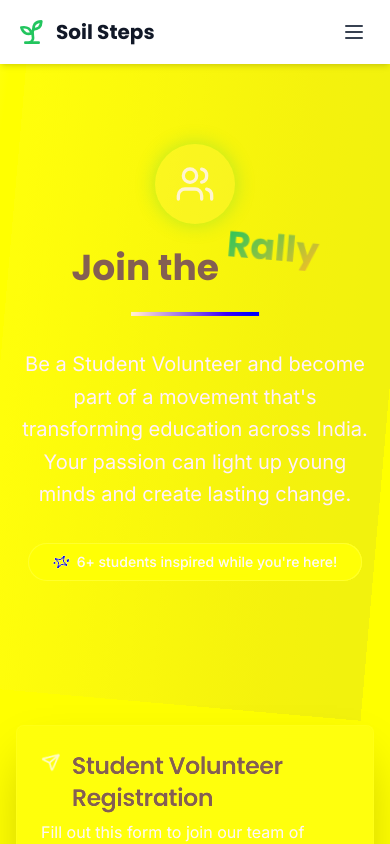
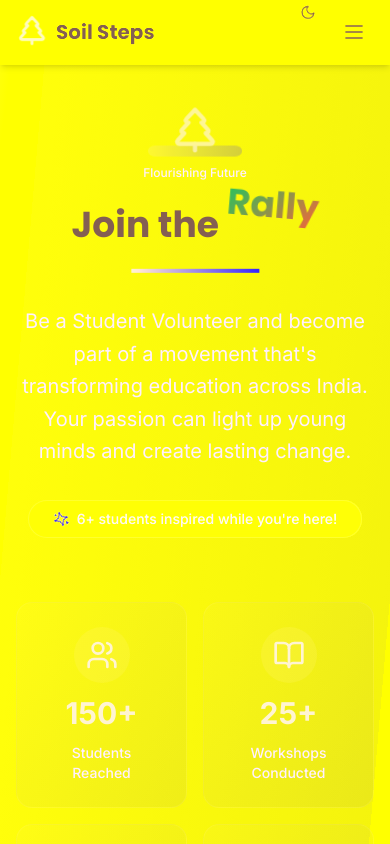
Before and after one commit to Govarthan30/soil-steps-rally-hub, a React (Vite) app: page /contact in a window 390 px wide. Shown: the top 844 px of the page. Built offline with nearby package versions, Linux system fonts and the light colour scheme.

Commit message:
Refactor: Improve colors, add tree animation, and mode toggle
- Changed the yellow color to a different one.
- Added a tree growing animation related to the "Soil Steps" title.
- Added the mode change button to all pages.
- Added other innovations.

```diff
--- /dev/null
+++ b/src/components/InteractiveCounter.tsx
@@ -0,0 +1,92 @@
+
+import { useState, useEffect } from "react";
+import { Users, BookOpen, Target, Sparkles } from "lucide-react";
+
+interface CounterProps {
+  icon: React.ElementType;
+  targetValue: number;
+  label: string;
+  duration?: number;
+  suffix?: string;
+}
+
+const AnimatedCounter = ({ icon: Icon, targetValue, label, duration = 2000, suffix = "" }: CounterProps) => {
+  const [count, setCount] = useState(0);
+  const [isVisible, setIsVisible] = useState(false);
+
+  useEffect(() => {
+    const observer = new IntersectionObserver(
+      ([entry]) => {
+        if (entry.isIntersecting) {
+          setIsVisible(true);
+        }
+      },
+      { threshold: 0.1 }
+    );
+
+    const element = document.getElementById(`counter-${label}`);
+    if (element) observer.observe(element);
+
+    return () => observer.disconnect();
+  }, [label]);
+
+  useEffect(() => {
+    if (!isVisible) return;
+
+    const increment = targetValue / (duration / 50);
+    const timer = setInterval(() => {
+      setCount((prevCount) => {
+        const nextCount = prevCount + increment;
+        if (nextCount >= targetValue) {
+          clearInterval(timer);
+          return targetValue;
+        }
+        return nextCount;
+      });
+    }, 50);
+
+    return () => clearInterval(timer);
+  }, [isVisible, targetValue, duration]);
+
+  return (
+    <div id={`counter-${label}`} className="group cursor-pointer p-6 rounded-2xl bg-gradient-to-br from-primary/5 to-secondary/5 hover:from-primary/10 hover:to-secondary/10 transition-all duration-300 hover:scale-105 border border-primary/10">
+      <div className="flex flex-col items-center space-y-3">
+        <div className="p-3 bg-primary/10 rounded-full group-hover:bg-primary/20 transition-colors">
+          <Icon className="h-8 w-8 text-primary group-hover:scale-110 transition-transform" />
+        </div>
+        <div className="text-3xl font-bold text-primary">
+          {Math.floor(count)}{suffix}
+        </div>
+        <div className="text-sm font-medium text-muted-foreground text-center">
+          {label}
+        </div>
+      </div>
+    </div>
+  );
+};
+
+const InteractiveCounter = () => {
+  const counters = [
+    { icon: Users, targetValue: 150, label: "Students Reached", suffix: "+" },
+    { icon: BookOpen, targetValue: 25, label: "Workshops Conducted", suffix: "+" },
+    { icon: Target, targetValue: 10, label: "Cities Covered", suffix: "+" },
+    { icon: Sparkles, targetValue: 100, label: "Dreams Ignited", suffix: "%" }
+  ];
+
+  return (
+    <div className="grid grid-cols-2 md:grid-cols-4 gap-4">
+      {counters.map((counter, index) => (
+        <AnimatedCounter
+          key={index}
+          icon={counter.icon}
+          targetValue={counter.targetValue}
+          label={counter.label}
+          suffix={counter.suffix}
+          duration={2000 + index * 200}
+        />
+      ))}
+    </div>
+  );
+};
+
+export default InteractiveCounter;
--- a/src/components/Navigation.tsx
+++ b/src/components/Navigation.tsx
@@ -1,7 +1,8 @@
 
 import { useState } from "react";
 import { Link, useLocation } from "react-router-dom";
-import { Menu, X, Sprout } from "lucide-react";
+import { Menu, X, TreePine } from "lucide-react";
+import ThemeToggle from "./ThemeToggle";
 
 const Navigation = () => {
   const [isOpen, setIsOpen] = useState(false);
@@ -18,39 +19,43 @@ const Navigation = () => {
   const isActive = (path: string) => location.pathname === path;
 
   return (
-    <nav className="bg-white shadow-md sticky top-0 z-50">
+    <nav className="bg-background/80 backdrop-blur-md shadow-md sticky top-0 z-50 border-b border-border/40">
       <div className="max-w-7xl mx-auto px-4 sm:px-6 lg:px-8">
         <div className="flex justify-between items-center h-16">
           {/* Logo */}
-          <Link to="/" className="flex items-center space-x-2">
-            <Sprout className="h-8 w-8 text-soil-green" />
-            <span className="font-poppins font-bold text-xl text-gray-900">
+          <Link to="/" className="flex items-center space-x-2 group">
+            <TreePine className="h-8 w-8 text-primary tree-grow" />
+            <span className="font-poppins font-bold text-xl text-foreground group-hover:text-primary transition-colors">
               Soil Steps
             </span>
           </Link>
 
           {/* Desktop Navigation */}
-          <div className="hidden md:flex space-x-8">
+          <div className="hidden md:flex items-center space-x-6">
+            <div className="flex space-x-6">
               {navItems.map((item) => (
                 <Link
                   key={item.name}
                   to={item.path}
-                className={`px-3 py-2 rounded-md text-sm font-medium transition-colors ${
+                  className={`px-3 py-2 rounded-md text-sm font-medium transition-all duration-300 hover:scale-105 ${
                     isActive(item.path)
-                    ? "text-soil-green bg-soil-green/10"
-                    : "text-gray-700 hover:text-soil-green hover:bg-soil-green/5"
+                      ? "text-primary bg-primary/10 shadow-sm"
+                      : "text-foreground/80 hover:text-primary hover:bg-primary/5"
                   }`}
                 >
                   {item.name}
                 </Link>
               ))}
             </div>
+            <ThemeToggle />
+          </div>
 
           {/* Mobile menu button */}
-          <div className="md:hidden">
+          <div className="md:hidden flex items-center space-x-2">
+            <ThemeToggle />
             <button
               onClick={() => setIsOpen(!isOpen)}
-              className="inline-flex items-center justify-center p-2 rounded-md text-gray-700 hover:text-soil-green hover:bg-gray-100"
+              className="inline-flex items-center justify-center p-2 rounded-md text-foreground/80 hover:text-primary hover:bg-primary/5 transition-colors"
             >
               {isOpen ? <X className="h-6 w-6" /> : <Menu className="h-6 w-6" />}
             </button>
@@ -60,7 +65,7 @@ const Navigation = () => {
         {/* Mobile Navigation */}
         {isOpen && (
           <div className="md:hidden">
-            <div className="px-2 pt-2 pb-3 space-y-1 sm:px-3 bg-white border-t">
+            <div className="px-2 pt-2 pb-3 space-y-1 sm:px-3 bg-background/95 backdrop-blur-sm border-t border-border/40">
               {navItems.map((item) => (
                 <Link
                   key={item.name}
@@ -68,8 +73,8 @@ const Navigation = () => {
                   onClick={() => setIsOpen(false)}
                   className={`block px-3 py-2 rounded-md text-base font-medium transition-colors ${
                     isActive(item.path)
-                      ? "text-soil-green bg-soil-green/10"
-                      : "text-gray-700 hover:text-soil-green hover:bg-soil-green/5"
+                      ? "text-primary bg-primary/10"
+                      : "text-foreground/80 hover:text-primary hover:bg-primary/5"
                   }`}
                 >
                   {item.name}
--- /dev/null
+++ b/src/components/TreeGrowthIndicator.tsx
@@ -0,0 +1,66 @@
+
+import { TreePine, Leaf, Sprout } from "lucide-react";
+import { useEffect, useState } from "react";
+
+interface TreeGrowthIndicatorProps {
+  stage?: 'seed' | 'sprout' | 'tree';
+  size?: 'sm' | 'md' | 'lg';
+  showSoil?: boolean;
+}
+
+const TreeGrowthIndicator = ({
+  stage = 'tree',
+  size = 'md',
+  showSoil = true
+}: TreeGrowthIndicatorProps) => {
+  const [currentStage, setCurrentStage] = useState(0);
+
+  const stages = ['seed', 'sprout', 'tree'];
+  const sizeClasses = {
+    sm: 'h-8 w-8',
+    md: 'h-12 w-12',
+    lg: 'h-16 w-16'
+  };
+
+  useEffect(() => {
+    const interval = setInterval(() => {
+      setCurrentStage((prev) => (prev + 1) % stages.length);
+    }, 3000);
+    return () => clearInterval(interval);
+  }, []);
+
+  const getCurrentIcon = () => {
+    switch (stages[currentStage]) {
+      case 'seed':
+        return <div className="w-2 h-2 bg-primary rounded-full animate-pulse" />;
+      case 'sprout':
+        return <Sprout className={`${sizeClasses[size]} text-primary leaf-rustle`} />;
+      case 'tree':
+        return <TreePine className={`${sizeClasses[size]} text-primary tree-grow`} />;
+      default:
+        return <TreePine className={`${sizeClasses[size]} text-primary`} />;
+    }
+  };
+
+  return (
+    <div className="flex flex-col items-center space-y-2">
+      <div className="relative flex items-end justify-center">
+        {showSoil && (
+          <div className="w-20 h-3 bg-gradient-to-r from-primary/20 to-secondary/20 rounded-full soil-spread" />
+        )}
+        <div className="absolute bottom-1 flex items-center justify-center">
+          {getCurrentIcon()}
+        </div>
+      </div>
+      {showSoil && (
+        <div className="text-xs text-muted-foreground font-medium">
+          {stages[currentStage] === 'seed' && "Planting Dreams"}
+          {stages[currentStage] === 'sprout' && "Growing Knowledge"}
+          {stages[currentStage] === 'tree' && "Flourishing Future"}
+        </div>
+      )}
+    </div>
+  );
+};
+
+export default TreeGrowthIndicator;
--- a/src/index.css
+++ b/src/index.css
@@ -17,8 +17,8 @@
     --primary: 34 197 94;
     --primary-foreground: 255 255 255;
 
-    --secondary: 251 191 36;
-    --secondary-foreground: 15 23 42;
+    --secondary: 245 101 57;
+    --secondary-foreground: 255 255 255;
 
     --muted: 248 250 252;
     --muted-foreground: 100 116 139;
@@ -49,8 +49,8 @@
     --primary: 34 197 94;
     --primary-foreground: 255 255 255;
 
-    --secondary: 251 191 36;
-    --secondary-foreground: 15 23 42;
+    --secondary: 245 101 57;
+    --secondary-foreground: 255 255 255;
 
     --muted: 51 65 85;
     --muted-foreground: 148 163 184;
@@ -83,7 +83,7 @@
 
 @layer components {
   .hero-gradient {
-    background: linear-gradient(135deg, #22c55e 0%, #16a34a 50%, #fbbf24 100%);
+    background: linear-gradient(135deg, #22c55e 0%, #16a34a 50%, #f56539 100%);
   }
 
   .section-gradient {
@@ -99,7 +99,7 @@
   }
 
   .text-gradient {
-    background: linear-gradient(135deg, #22c55e, #fbbf24);
+    background: linear-gradient(135deg, #22c55e, #f56539);
     -webkit-background-clip: text;
     -webkit-text-fill-color: transparent;
     background-clip: text;
@@ -120,6 +120,22 @@
   .education-wave {
     animation: educationWave 6s ease-in-out infinite;
   }
+
+  .tree-grow {
+    animation: treeGrow 8s ease-in-out infinite;
+  }
+
+  .soil-spread {
+    animation: soilSpread 10s ease-in-out infinite;
+  }
+
+  .leaf-rustle {
+    animation: leafRustle 4s ease-in-out infinite;
+  }
+
+  .root-extend {
+    animation: rootExtend 12s ease-in-out infinite;
+  }
 }
 
 @keyframes missionFloat {
@@ -133,7 +149,7 @@
     transform: scale(1);
   }
   100% {
-    box-shadow: 0 0 40px rgba(251, 191, 36, 0.6);
+    box-shadow: 0 0 40px rgba(245, 101, 57, 0.6);
     transform: scale(1.05);
   }
 }
@@ -155,3 +171,55 @@
   50% { transform: translateX(0px) translateY(-10px); }
   75% { transform: translateX(-10px) translateY(-5px); }
 }
+
+@keyframes treeGrow {
+  0% {
+    transform: scale(0.8) translateY(10px);
+    opacity: 0.7;
+  }
+  50% {
+    transform: scale(1.1) translateY(-5px);
+    opacity: 1;
+  }
+  100% {
+    transform: scale(1) translateY(0px);
+    opacity: 0.9;
+  }
+}
+
+@keyframes soilSpread {
+  0%, 100% {
+    transform: scaleX(1) scaleY(1);
+    opacity: 0.8;
+  }
+  50% {
+    transform: scaleX(1.2) scaleY(0.9);
+    opacity: 1;
+  }
+}
+
+@keyframes leafRustle {
+  0%, 100% { transform: rotate(-2deg) scale(1); }
+  25% { transform: rotate(2deg) scale(1.05); }
+  50% { transform: rotate(-1deg) scale(0.98); }
+  75% { transform: rotate(1deg) scale(1.02); }
+}
+
+@keyframes rootExtend {
+  0%, 100% {
+    transform: scaleY(1) translateY(0px);
+    opacity: 0.6;
+  }
+  25% {
+    transform: scaleY(1.2) translateY(5px);
+    opacity: 0.8;
+  }
+  50% {
+    transform: scaleY(0.9) translateY(-2px);
+    opacity: 1;
+  }
+  75% {
+    transform: scaleY(1.1) translateY(3px);
+    opacity: 0.7;
+  }
+}
--- a/src/pages/ContactPage.tsx
+++ b/src/pages/ContactPage.tsx
@@ -1,12 +1,14 @@
 
 import { useState, useEffect } from "react";
-import { Mail, Instagram, Linkedin, MapPin, Users, Send, CheckCircle, Sparkles, Rocket, Target } from "lucide-react";
+import { Mail, Instagram, Linkedin, MapPin, Users, Send, CheckCircle, Sparkles, Rocket, Target, TreePine } from "lucide-react";
 import { Button } from "@/components/ui/button";
 import { Input } from "@/components/ui/input";
 import { Textarea } from "@/components/ui/textarea";
 import { Label } from "@/components/ui/label";
 import { Card, CardContent, CardDescription, CardHeader, CardTitle } from "@/components/ui/card";
 import { useToast } from "@/hooks/use-toast";
+import TreeGrowthIndicator from "@/components/TreeGrowthIndicator";
+import InteractiveCounter from "@/components/InteractiveCounter";
 
 const ContactPage = () => {
   const [formData, setFormData] = useState({
@@ -19,6 +21,7 @@ const ContactPage = () => {
   const [isSubmitted, setIsSubmitted] = useState(false);
   const [interactionCount, setInteractionCount] = useState(0);
   const [showMotivationBoost, setShowMotivationBoost] = useState(false);
+  const [treeStage, setTreeStage] = useState<'seed' | 'sprout' | 'tree'>('seed');
   const { toast } = useToast();
 
   // Interactive counter for engagement
@@ -28,6 +31,18 @@ const ContactPage = () => {
     }, 3000);
     return () => clearInterval(timer);
   }, []);
+
+  // Tree growth based on form completion
+  useEffect(() => {
+    const completedFields = Object.values(formData).filter(value => value.length > 0).length;
+    if (completedFields >= 3) {
+      setTreeStage('tree');
+    } else if (completedFields >= 1) {
+      setTreeStage('sprout');
+    } else {
+      setTreeStage('seed');
+    }
+  }, [formData]);
 
   const handleInputChange = (e: React.ChangeEvent<HTMLInputElement | HTMLTextAreaElement>) => {
     const { name, value } = e.target;
@@ -94,7 +109,8 @@ const ContactPage = () => {
       <div className="min-h-screen bg-gradient-to-br from-primary/10 via-background to-secondary/10 flex items-center justify-center dark:from-primary/20 dark:to-secondary/20">
         <div className="max-w-2xl mx-auto px-4 text-center animate-fade-in">
           <div className="bg-card/80 backdrop-blur-sm rounded-3xl shadow-2xl p-12 border border-primary/20 vision-glow">
-            <div className="relative">
+            <div className="relative mb-8">
+              <TreeGrowthIndicator stage="tree" size="lg" showSoil />
               <CheckCircle className="h-20 w-20 text-primary mx-auto mb-6 rally-pulse" />
               <Sparkles className="absolute -top-2 -right-2 h-8 w-8 text-secondary animate-spin" />
             </div>
@@ -112,22 +128,17 @@ const ContactPage = () => {
                 Your Mission Journey
               </h3>
               <div className="grid grid-cols-1 md:grid-cols-2 gap-4">
-                <div className="flex items-center space-x-3 education-wave">
-                  <div className="w-3 h-3 bg-primary rounded-full animate-pulse"></div>
-                  <span className="text-sm text-muted-foreground">Application review within 2-3 days</span>
-                </div>
-                <div className="flex items-center space-x-3 mission-float">
-                  <div className="w-3 h-3 bg-secondary rounded-full animate-pulse"></div>
-                  <span className="text-sm text-muted-foreground">Welcome package with guidelines</span>
-                </div>
-                <div className="flex items-center space-x-3 vision-glow">
-                  <div className="w-3 h-3 bg-primary rounded-full animate-pulse"></div>
-                  <span className="text-sm text-muted-foreground">Orientation session invitation</span>
-                </div>
-                <div className="flex items-center space-x-3 education-wave">
-                  <div className="w-3 h-3 bg-secondary rounded-full animate-pulse"></div>
-                  <span className="text-sm text-muted-foreground">Workshop matching in your area</span>
-                </div>
+                {[
+                  "Application review within 2-3 days",
+                  "Welcome package with guidelines",
+                  "Orientation session invitation",
+                  "Workshop matching in your area"
+                ].map((item, index) => (
+                  <div key={index} className="flex items-center space-x-3 education-wave">
+                    <div className="w-3 h-3 bg-primary rounded-full animate-pulse"></div>
+                    <span className="text-sm text-muted-foreground">{item}</span>
+                  </div>
+                ))}
               </div>
             </div>
 
@@ -160,8 +171,8 @@ const ContactPage = () => {
         <div className="absolute inset-0 bg-gradient-to-r from-primary/5 to-secondary/5 mission-float"></div>
         <div className="max-w-7xl mx-auto px-4 sm:px-6 lg:px-8 relative">
           <div className="text-center mb-16 animate-fade-in">
-            <div className="inline-flex items-center justify-center w-20 h-20 bg-primary/10 rounded-full mb-6 vision-glow">
-              <Users className="h-10 w-10 text-primary rally-pulse" />
+            <div className="mb-6">
+              <TreeGrowthIndicator stage={treeStage} size="lg" showSoil />
             </div>
             <h1 className="font-poppins font-bold text-4xl md:text-6xl text-foreground mb-6">
               Join the <span className="text-gradient mission-float inline-block">Rally</span>
@@ -180,6 +191,11 @@ const ContactPage = () => {
               </span>
             </div>
           </div>
+
+          {/* Interactive Statistics */}
+          <div className="mb-16">
+            <InteractiveCounter />
+          </div>
         </div>
       </section>
 
@@ -192,6 +208,7 @@ const ContactPage = () => {
                 <CardTitle className="font-poppins text-2xl text-foreground flex items-center">
                   <Send className="h-6 w-6 text-primary mr-3 mission-float" />
                   Student Volunteer Registration
+                  <TreePine className="h-5 w-5 text-secondary ml-2 leaf-rustle" />
                 </CardTitle>
                 <CardDescription className="text-base text-muted-foreground">
                   Fill out this form to join our team of passionate student volunteers.
@@ -372,32 +389,20 @@ const ContactPage = () => {
               </CardContent>
             </Card>
 
-            {/* Statistics */}
+            {/* Growing Impact */}
             <Card className="shadow-lg border-0 bg-gradient-to-br from-secondary/5 to-primary/5 backdrop-blur-sm border border-secondary/10 education-wave">
               <CardHeader>
                 <CardTitle className="font-poppins text-xl text-foreground flex items-center">
-                  <Sparkles className="h-5 w-5 text-secondary mr-2 animate-spin" />
-                  Join 50+ Student Volunteers
+                  <TreePine className="h-5 w-5 text-secondary mr-2 tree-grow" />
+                  Growing Impact Together
                 </CardTitle>
               </CardHeader>
-              <CardContent>
-                <div className="grid grid-cols-2 gap-4 text-center">
-                  {[
-                    { value: "150+", label: "Students Reached", color: "primary" },
-                    { value: "25+", label: "Workshops", color: "secondary" },
-                    { value: "10+", label: "Cities", color: "primary" },
-                    { value: "100%", label: "Impact", color: "secondary" }
-                  ].map((stat, index) => (
-                    <div key={index} className="group cursor-pointer">
-                      <div className={`text-2xl font-bold text-${stat.color} group-hover:scale-110 transition-transform`}>
-                        {stat.value}
-                      </div>
-                      <div className="text-sm text-muted-foreground group-hover:text-foreground transition-colors">
-                        {stat.label}
-                      </div>
-                    </div>
-                  ))}
-                </div>
+              <CardContent className="text-center">
+                <TreeGrowthIndicator size="md" showSoil />
+                <p className="text-sm text-muted-foreground mt-4">
+                  Like trees in soil, our volunteers grow stronger together,
+                  creating a forest of change across India.
+                </p>
               </CardContent>
             </Card>
           </div>
--- a/tailwind.config.ts
+++ b/tailwind.config.ts
@@ -67,9 +67,9 @@ export default {
 					green: '#22c55e',
 					'green-dark': '#16a34a',
 					'green-light': '#86efac',
-					yellow: '#fbbf24',
-					'yellow-light': '#fef3c7',
-					'yellow-dark': '#d97706'
+					orange: '#f56539',
+					'orange-light': '#fed7cc',
+					'orange-dark': '#ea580c'
 				}
 			},
 			fontFamily: {
```
Lines whose indentation alone changed are shown as unchanged.
